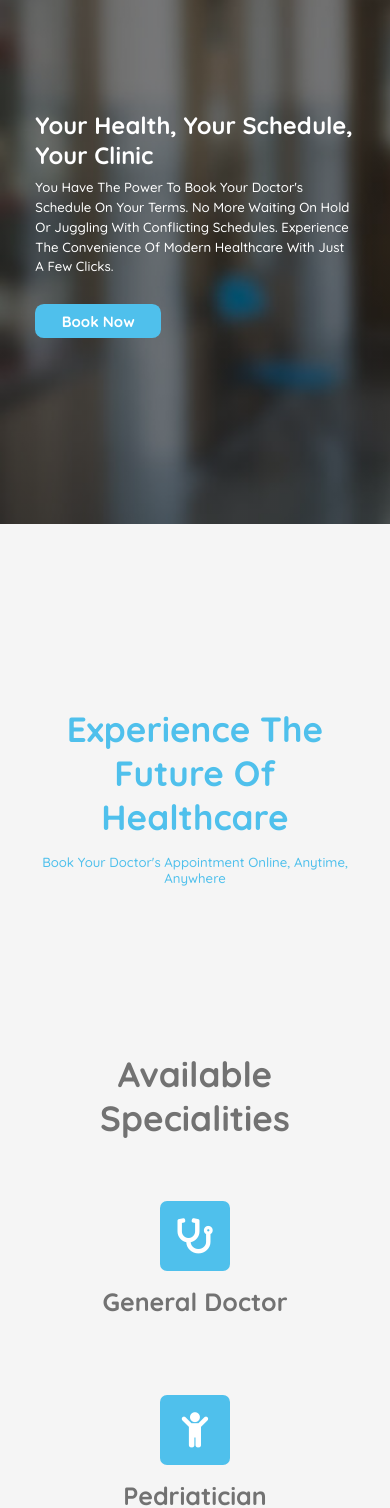
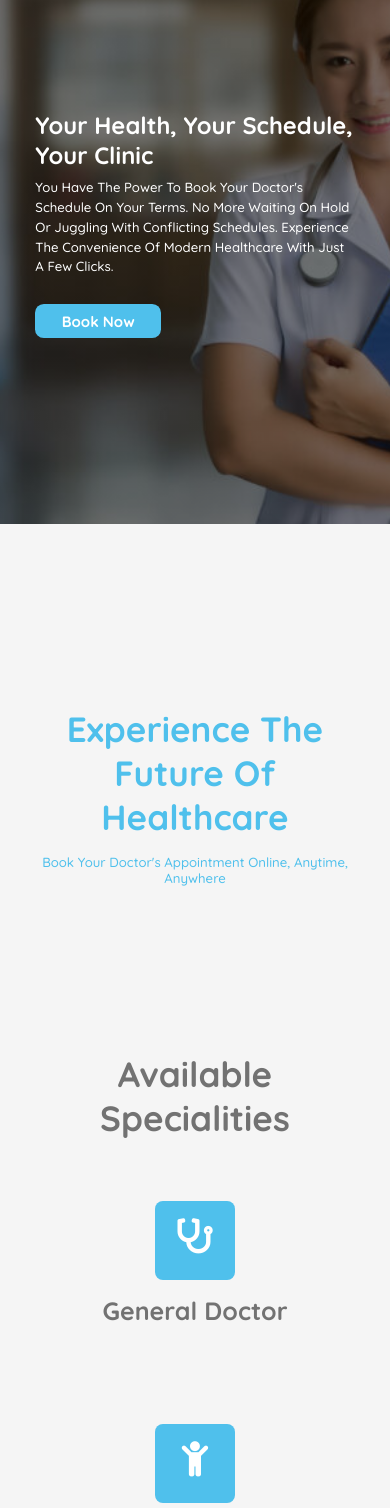
Before and after one commit to Kampus-Merdeka-Software-Engineering/front-end-capstone-project-section-semarang-group-27, a plain HTML site: page index.html in a window 390 px wide. Shown: the part 116-1624 px from the top of the page. Drawn offline with Linux system fonts and the light colour scheme.

Commit message:
"add responsive page 1"

```diff
--- a/css/style.css
+++ b/css/style.css
@@ -474,6 +474,7 @@ header .btn:hover {
   min-height: 600px;
   background: linear-gradient(rgba(0, 0, 0, 0.5), rgba(0, 0, 0, 0.5)), url(../assets/img/bg1.jpg) no-repeat;
   background-size: cover;
+  background-repeat: no-repeat;
   background-position: center;
   margin-top: 40px;
 }
@@ -751,6 +752,8 @@ ul {
   position: relative;
 }
 
+/*responsive*/
+
 @media (max-width: 991px) {
   html {
     font-size: 55%;
@@ -764,12 +767,29 @@ ul {
     padding: 2rem;
   }
 
-  .home {
-    background-position: left;
+
+  .section-title {
+    font-size: 26px;
+    margin-bottom: 30px;
   }
+
+
+  section.our-services {
+    padding: 30px 0px;
+  }
+
+  .inner-services-content {
+    margin-bottom: 20px;
+
+  }
+
+  .service-icon i{
+    width: 9rem;
+    height: 9rem;
+  }
+
 }
 
-/*responsive*/
 @media (max-width: 767px) {
   .footer-col {
     width: 50%;
```
